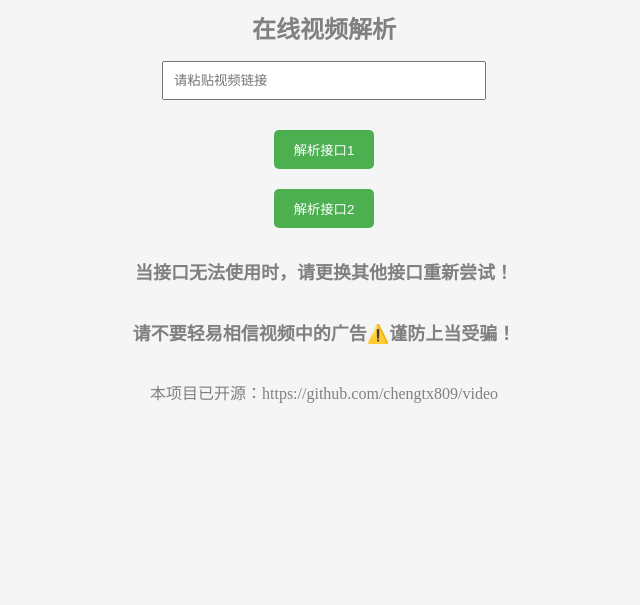
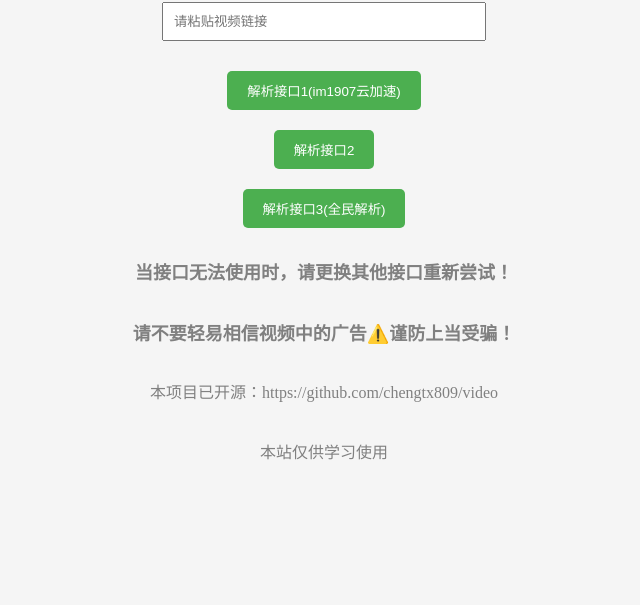
Before and after one commit to chengtx809/video, a plain HTML site: page index.html in a window 1280 px wide. Shown: the part 195-800 px from the top of the page, without its empty margins (316-956 px from the left). Drawn offline with Linux system fonts and the light colour scheme.

Commit message:
Update index.html

```diff
--- a/index.html
+++ b/index.html
@@ -1,7 +1,7 @@
 <!DOCTYPE html>
 <html>
 <head>
-  <title>视频在线解析</title>
+  <title>解析坊-VIP视频在线解析</title>
   <style>
     body {
       display: flex;
@@ -50,22 +50,27 @@
   </style>
 </head>
 <body>
-  <h1>在线视频解析</h1>
+  <h1>解析坊-VIP视频在线解析</h1>
   <input type="text" id="videoLink" placeholder="请粘贴视频链接">
-  <button onclick="Video1()">解析接口1</button>
+  <button onclick="Video1()">解析接口1(im1907云加速)</button>
   <button onclick="Video2()">解析接口2</button>
+  <button onclick="Video3()">解析接口3(全民解析)</button>
   <h2>当接口无法使用时，请更换其他接口重新尝试！</h2>
   <h2>请不要轻易相信视频中的广告⚠️谨防上当受骗！</h2>
   <p>本项目已开源：https://github.com/chengtx809/video</p>
+  <p>本站仅供学习使用</p>
   <script>
     function Video1() {
       const videoLink = document.getElementById('videoLink').value;
+      window.open('https://jx.xmflv.com/?url=' + videoLink);
+    }
+    function Video2() {
+      const videoLink = document.getElementById('videoLink').value;
         window.open('https://im1907.top/?jx=' + videoLink);
     }
-
-    function Video2() {
+    function Video3() {
       const videoLink = document.getElementById('videoLink').value;
-      window.open('https://jx.xmflv.com/?url=' + videoLink);
+        window.open('https://api.quanminjiexi.com/?v=' + videoLink);
     }
   </script>
 </body>
```
